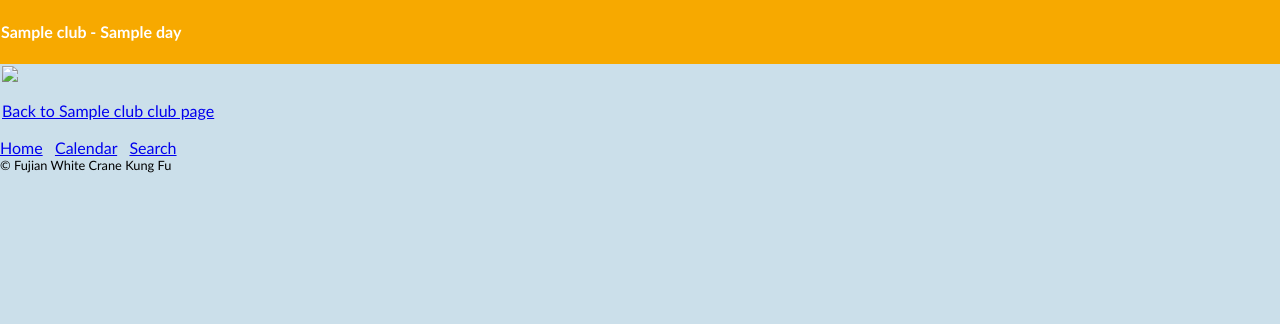
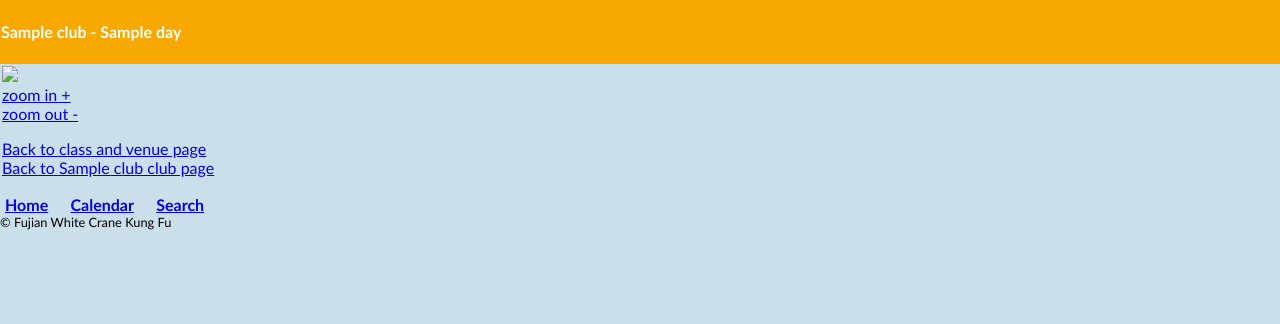
Before and after one commit to peterbe/fwc_mobile, a Django app: template mobile/templates/club_class_day_map.html in a window 1280 px wide. Shown: the top 324 px of the page. Run offline with Django 3.2, Linux system fonts and the light colour scheme; the template is opened without the code that fills it: most values are stand-ins (such as "Sample title", 1, 10 or a date in 2020).

Commit message:
maps improvement

```diff
--- a/mobile/templates/base.html
+++ b/mobile/templates/base.html
@@ -14,7 +14,7 @@
     body { background-color:#CBDFEA; margin:0; padding:0; font-family:"Trebuchet MS",Arial,Helvetica,sans-serif }
     #header { color:white; background-color:#F7A900;border:1px solid #F7A900;}
     #content { background-color:#CBDFEA; padding:2px;}
-    #navigation {}
+    #navigation a { font-weight:bold; margin:5px;}
     #footer {background-color:#CBDFEA; font-size:80%}
     dt { font-weight:bold }
     dd dl dt { font-weight:normal }
--- a/mobile/templates/club_class_day.html
+++ b/mobile/templates/club_class_day.html
@@ -30,7 +30,7 @@
     {{ first_class.address3 }}<br/>
     {{ first_class.address4 }} {{ first_class.address5 }}<br/>
     {% if map_link %}
-      <a href="{{ map_link }}">View on map</a><br/>
+      <a href="{{ map_link }}" rel="nofollow">View on map</a><br/>
     {% endif %}
   </dd>
 
--- a/mobile/templates/club_class_day_map.html
+++ b/mobile/templates/club_class_day_map.html
@@ -11,7 +11,17 @@
 
 
 <img src="{{ google_maps_url }}" />
+<br/>
+{% if zoom_in_url %}
+<a href="{{ zoom_in_url }}">zoom in +</a><br/>
+{% endif %}
+{% if zoom_out_url %}
+<a href="{{ zoom_out_url }}">zoom out -</a><br/>
+{% endif %}
 
 
-<p><a href="{{ club.get_absolute_url }}">Back to {{ club.name }} club page</a></p>
+<p>
+<a href="..">Back to class and venue page</a><br/>
+<a href="{{ club.get_absolute_url }}">Back to {{ club.name }} club page</a>
+</p>
 {% endblock %}
```
Also changed, not shown: mobile/views.py (+28 -11 lines), 1 other file.
